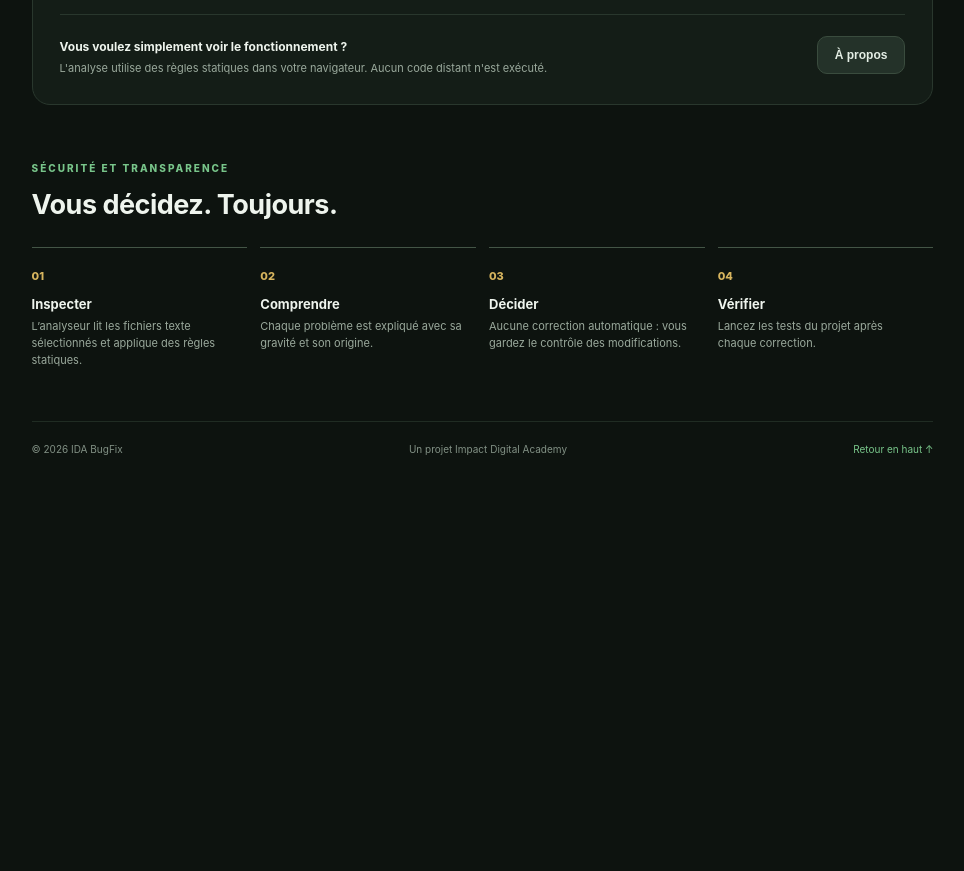
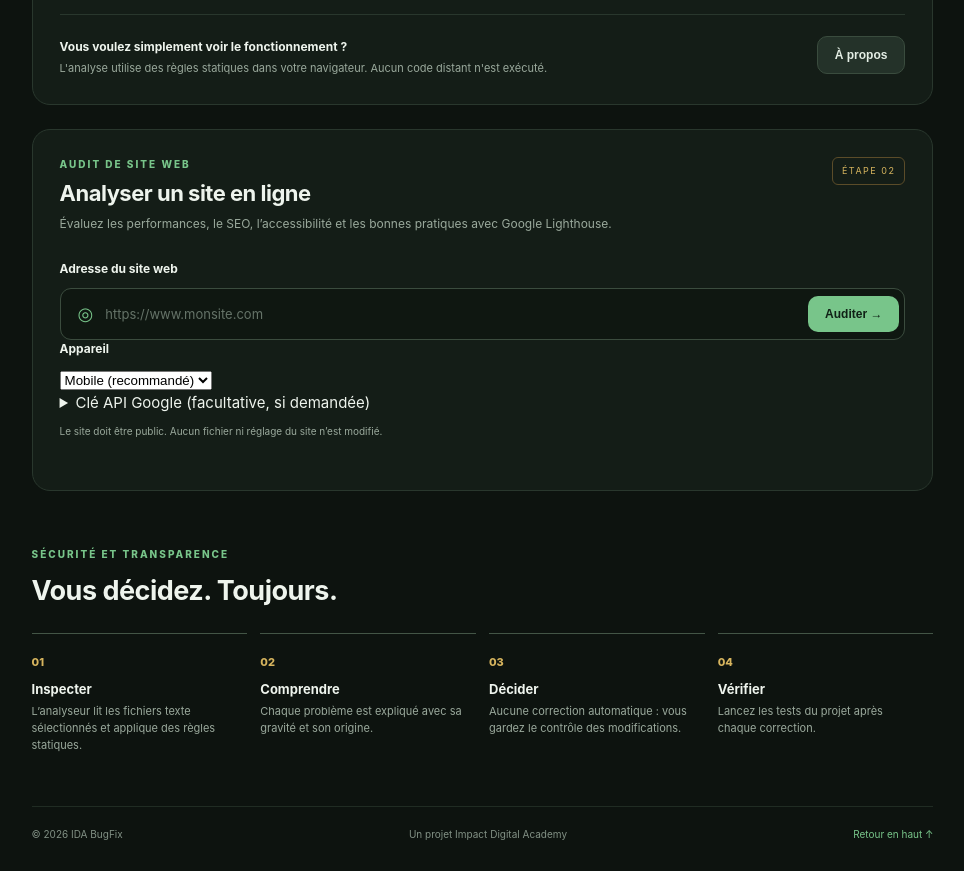
Before and after one commit to padrav223/ida-bugfix, a plain HTML site: page index.html in a window 1280 px wide. Shown: the part 1020-1891 px from the top of the page, without its empty margins (280-1244 px from the left). Before the commit the page ends 1505 px from the top, so only its background shows below. Drawn offline with Linux system fonts and the light colour scheme.

Commit message:
Add website audit interface

```diff
--- a/index.html
+++ b/index.html
@@ -4,7 +4,7 @@
   <meta charset="UTF-8" />
   <meta name="viewport" content="width=device-width, initial-scale=1.0" />
   <meta name="theme-color" content="#101812" />
-  <meta name="description" content="IDA BugFix — analyse statique de dépôts GitHub publics." />
+  <meta name="description" content="IDA BugFix — diagnostic GitHub et audit de sites web." />
   <title>IDA BugFix — Analyse intelligente de code</title>
   <link rel="stylesheet" href="styles.css" />
 </head>
@@ -30,6 +30,14 @@
         <div class="demo-callout"><div><b>Vous voulez simplement voir le fonctionnement ?</b><p>L'analyse utilise des règles statiques dans votre navigateur. Aucun code distant n'est exécuté.</p></div><button class="button secondary" id="demoBtn" type="button">À propos</button></div>
       </section>
       <section class="panel hidden" id="analysisPanel"><div class="section-heading"><div><div class="eyebrow">RÉSULTAT DE L'ANALYSE</div><h2 id="analysisTitle">Diagnostic</h2><p id="analysisSubtitle"></p></div><span class="demo-label">ANALYSE STATIQUE</span></div><div class="notice"><b>Analyse statique :</b> les résultats sont des alertes heuristiques à vérifier. Aucun code du dépôt n’est exécuté et aucun fichier n’est modifié.</div><div class="findings-list" id="findingsList"></div><div class="panel-footer"><button class="button secondary" id="resetBtn">Nouvelle analyse</button><button class="button primary" id="reportBtn">Exporter le rapport ↓</button></div></section>
+      <section class="panel site-panel" id="site-scan">
+        <div class="section-heading"><div><div class="eyebrow">AUDIT DE SITE WEB</div><h2>Analyser un site en ligne</h2><p>Évaluez les performances, le SEO, l’accessibilité et les bonnes pratiques avec Google Lighthouse.</p></div><span class="step-badge">ÉTAPE 02</span></div>
+        <form id="siteForm" class="scan-form"><label for="siteUrl">Adresse du site web</label><div class="input-row"><span class="input-prefix">◎</span><input id="siteUrl" type="url" placeholder="https://www.monsite.com" required/><button class="button primary" type="submit">Auditer →</button></div>
+        <div class="site-options"><label for="siteStrategy">Appareil</label><select id="siteStrategy"><option value="mobile">Mobile (recommandé)</option><option value="desktop">Ordinateur</option></select></div>
+        <details class="api-key-details"><summary>Clé API Google (facultative, si demandée)</summary><input id="psiKey" type="password" placeholder="Clé API PageSpeed Insights" autocomplete="off"/><small>La clé reste dans cette page et n’est pas enregistrée.</small></details>
+        <div class="form-note">Le site doit être public. Aucun fichier ni réglage du site n’est modifié.</div><div class="form-error" id="siteError" role="alert"></div></form>
+      </section>
+      <section class="panel hidden" id="siteResults"><div class="section-heading"><div><div class="eyebrow">RÉSULTATS DU SITE</div><h2 id="siteResultTitle">Audit web</h2><p id="siteResultSubtitle"></p></div><span class="step-badge">LIGHTHOUSE</span></div><div class="site-scores" id="siteScores"></div><div class="notice">Résultats Google Lighthouse : ils peuvent varier selon le réseau, l’appareil et le moment du test.</div><div id="siteAuditList" class="findings-list"></div><div class="panel-footer"><button class="button secondary" id="siteResetBtn" type="button">Nouvel audit</button><button class="button primary" id="siteReportBtn" type="button">Exporter le rapport ↓</button></div></section>
       <section class="how-section" id="how"><div class="eyebrow">SÉCURITÉ ET TRANSPARENCE</div><h2>Vous décidez. Toujours.</h2><div class="how-grid"><article><span>01</span><h3>Inspecter</h3><p>L’analyseur lit les fichiers texte sélectionnés et applique des règles statiques.</p></article><article><span>02</span><h3>Comprendre</h3><p>Chaque problème est expliqué avec sa gravité et son origine.</p></article><article><span>03</span><h3>Décider</h3><p>Aucune correction automatique : vous gardez le contrôle des modifications.</p></article><article><span>04</span><h3>Vérifier</h3><p>Lancez les tests du projet après chaque correction.</p></article></div></section>
       <footer><span>© 2026 IDA BugFix</span><span>Un projet Impact Digital Academy</span><a href="#home">Retour en haut ↑</a></footer>
     </main>
```
